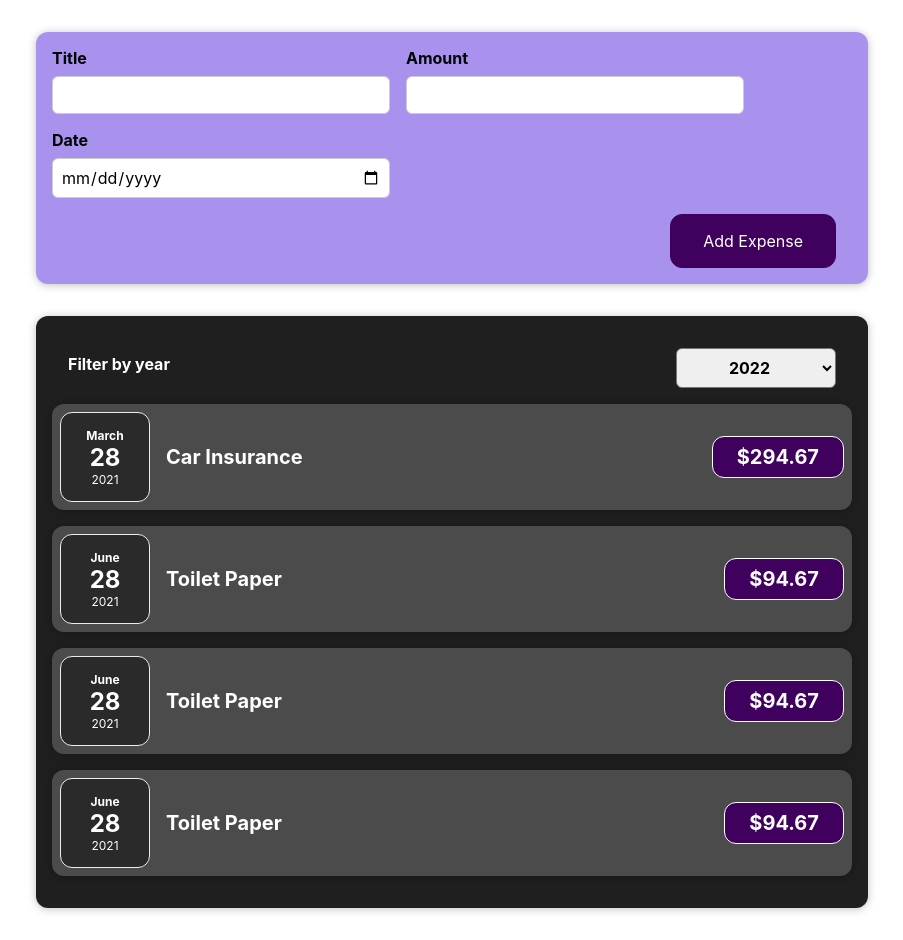
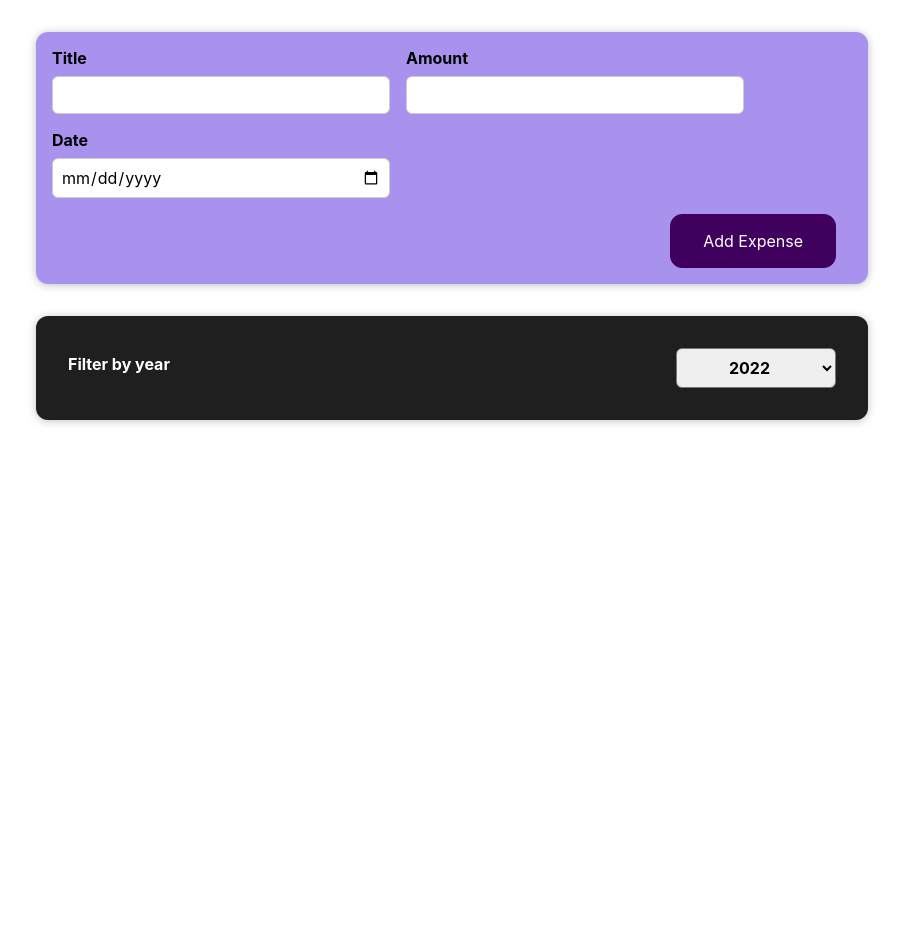
Before and after one commit to prashant5025/web-project, a React (Create React App) app in the folder react-course/lesson-01/: page / in a window 1280 px wide. Shown: the whole page, without its empty margins (188-1091 px from the left). After the commit the page ends 800 px from the top, so only its background shows below. Built offline with nearby package versions, Linux system fonts and the light colour scheme.

Commit message:
initial commit

```diff
--- a/react-course/lesson-01/src/components/Expenses/Expenses.jsx
+++ b/react-course/lesson-01/src/components/Expenses/Expenses.jsx
@@ -16,7 +16,7 @@ const Expenses = (props) => {
     return expense.date.getFullYear().toString() === filteredYear;
   });
 
-  console.log(filteredExpenses);
+
 
   return (
     <div>
@@ -25,7 +25,7 @@ const Expenses = (props) => {
           selected={filteredYear}
           onChangeFilter={filterChangeHandler}
         />
-        {props.items.map((expense, key) => {
+        {filteredExpenses.map((expense, key) => {
           return (
             <ExpenseItem
               key={expense.id}
```
